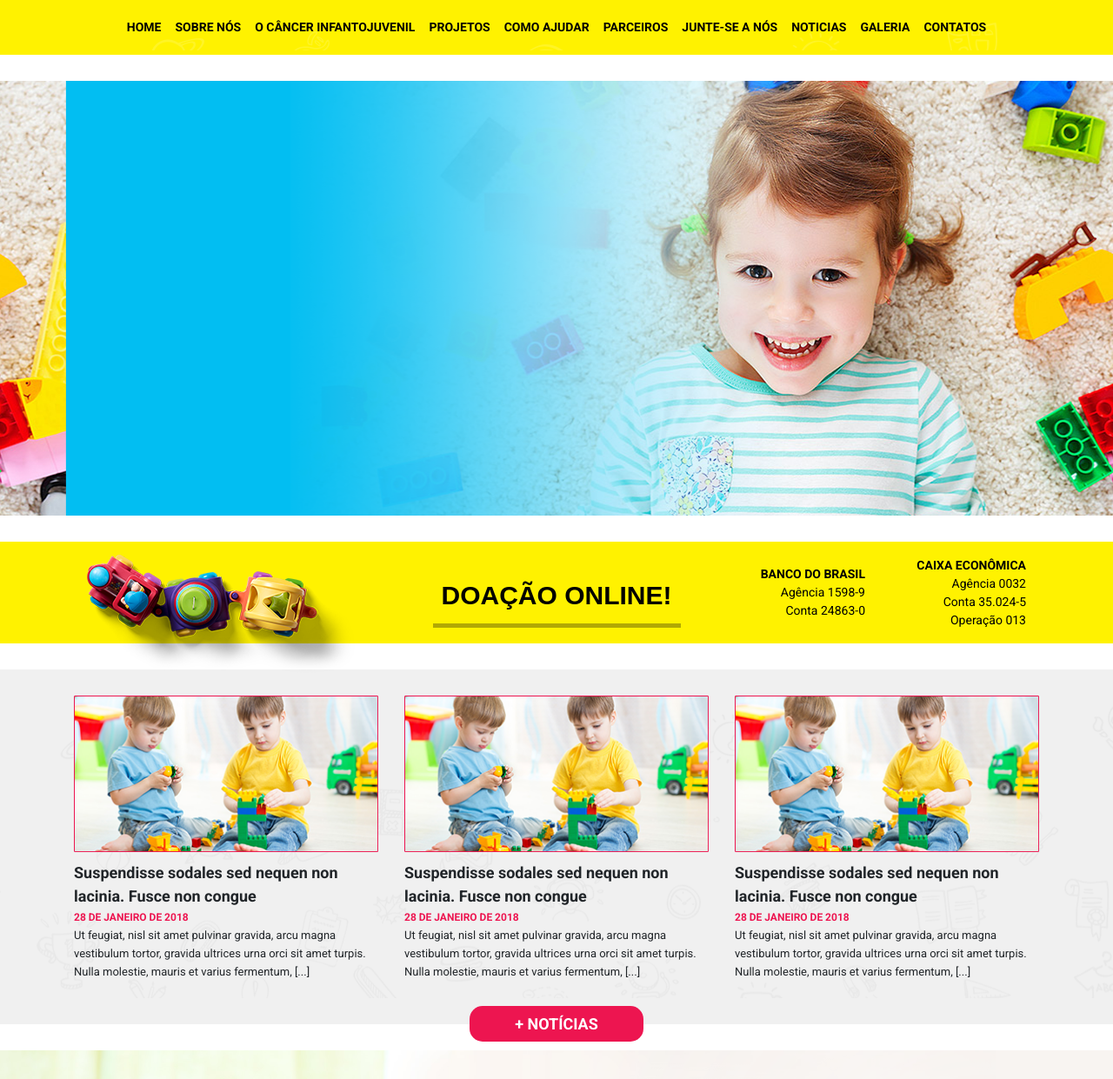
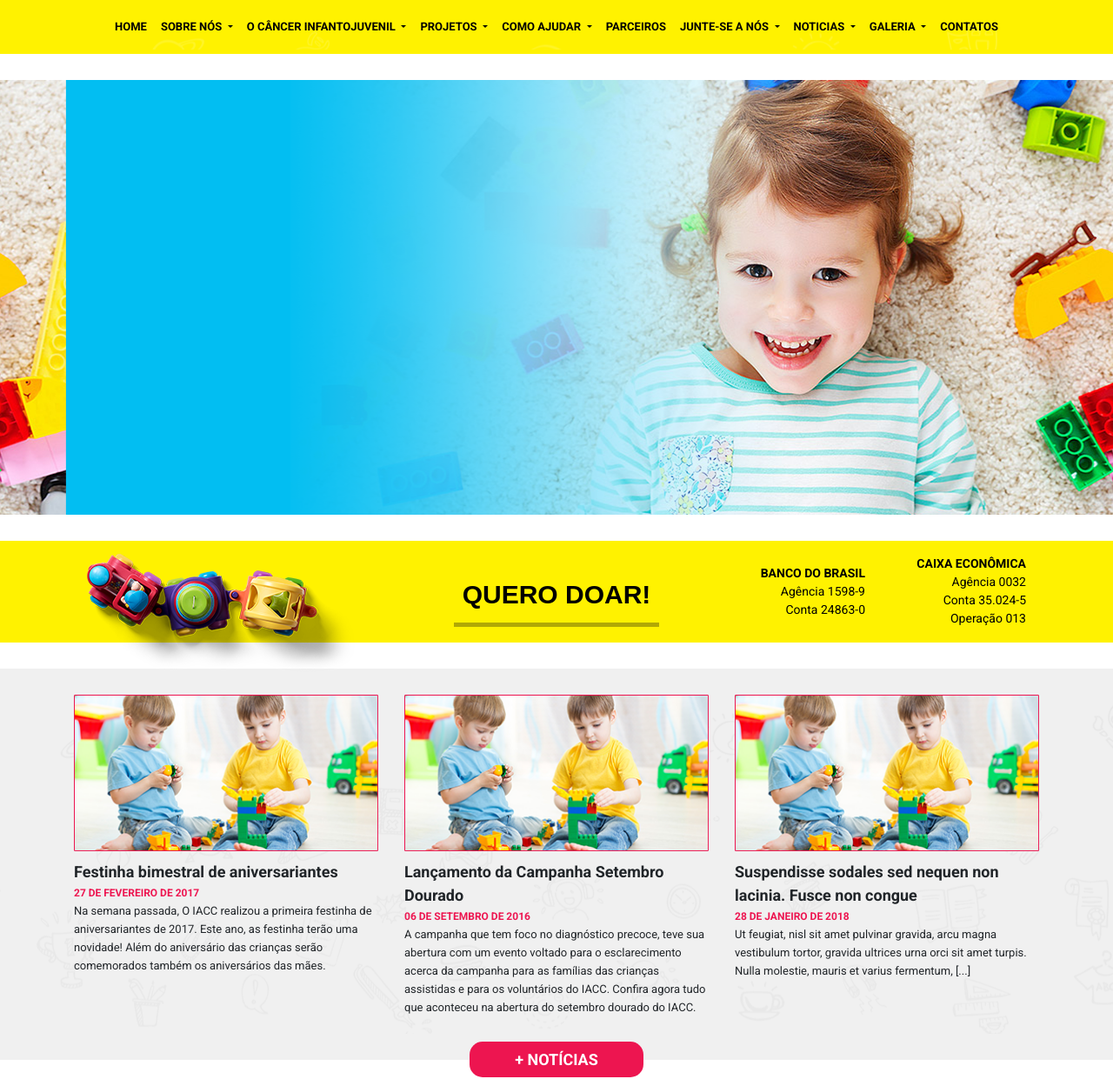
Before and after one commit to developerjonilson/iacc, a plain HTML site: page index.html in a window 1280 px wide. Shown: the part 94-1335 px from the top of the page at 87% size. Drawn offline with nearby package versions, Linux system fonts and the light colour scheme.

Commit message:
Menu
Inseridos Dropdown

```diff
--- a/css/style.css
+++ b/css/style.css
@@ -37,9 +37,18 @@ body {
 }
 
 .nav-item a {
-  font-size: 14px;
+  font-size: 13px;
   color: #000000 !important;
 }
+
+.dropdown:hover .dropdown-menu{
+  display: block;
+}
+
+.dropdown-backgroud{
+  background-color: #fff200 !important;
+}
+
 
 .section-top-bar{
   background-color: #fff200 !important;
--- a/index.html
+++ b/index.html
@@ -17,8 +17,9 @@
 
     <section class="section-navbar">
       <div class="container">
-        <nav class="navbar navbar-expand-lg navbar-light bg-light nav-background-color font-bold nav-fonts" style="background-image: url('img/doodle_bg.png');">
-          <a class="navbar-bran mr-auto ml-auto" href="#"><img src="img/LOGO.png" alt="IACC" class="logotipo"></a>
+          <nav class="navbar navbar-expand-lg navbar-light bg-light nav-background-color font-bold nav-fonts" style="background-image: url('img/doodle_bg.png');">
+            <a class="navbar-bran mr-auto ml-auto" href="#"><img src="img/LOGO.png" alt="IACC" class="logotipo"></a>
+        </div>
         </nav>
       </div>
 
@@ -37,32 +38,76 @@
               <li class="nav-item">
                 <a class="nav-link" href="#">HOME</a>
               </li>
+              <li class="nav-item dropdown">
+                  <a class="nav-link dropdown-toggle" href="#" id="navbarDropdown" role="button" data-toggle="dropdown" aria-haspopup="true" aria-expanded="false">
+                    SOBRE NÓS
+                  </a>
+                  <div class="dropdown-menu dropdown-backgroud" aria-labelledby="navbarDropdown">
+                    <a class="dropdown-item font-bold" href="#">O IACC</a>
+                    <a class="dropdown-item font-bold" href="#">SERVIÇOS PRESTADOS</a>
+                    <a class="dropdown-item font-bold" href="#">MISSÃO, VISÃO E VALORES</a>
+                    <a class="dropdown-item font-bold" href="#">ESTATUTO IACC</a>
+                </li>
+                <li class="nav-item dropdown">
+                    <a class="nav-link dropdown-toggle" href="#" id="navbarDropdown" role="button" data-toggle="dropdown" aria-haspopup="true" aria-expanded="false">
+                      O CÂNCER INFANTOJUVENIL
+                    </a>
+                    <div class="dropdown-menu dropdown-backgroud" aria-labelledby="navbarDropdown">
+                      <a class="dropdown-item font-bold" href="#">O QUE É O CÂNCER</a>
+                      <a class="dropdown-item font-bold" href="#">SINAIS E SINTOMAS</a>
+                      <a class="dropdown-item font-bold" href="#">TIPOS DE CÂNCER</a>
+                      <a class="dropdown-item font-bold" href="#">MATERIAIS EDUCATIVOS</a>
+                  </li>
+                  <li class="nav-item dropdown">
+                      <a class="nav-link dropdown-toggle" href="#" id="navbarDropdown" role="button" data-toggle="dropdown" aria-haspopup="true" aria-expanded="false">
+                        PROJETOS
+                      </a>
+                      <div class="dropdown-menu dropdown-backgroud" aria-labelledby="navbarDropdown">
+                        <a class="dropdown-item font-bold" href="#">SUBMISSÃO DE PROJETOS</a>
+                        <a class="dropdown-item font-bold" href="#">EDITAIS</a>
+                    </li>
+                    <li class="nav-item dropdown">
+                        <a class="nav-link dropdown-toggle" href="#" id="navbarDropdown" role="button" data-toggle="dropdown" aria-haspopup="true" aria-expanded="false">
+                          COMO AJUDAR
+                        </a>
+                        <div class="dropdown-menu dropdown-backgroud" aria-labelledby="navbarDropdown">
+                          <a class="dropdown-item font-bold" href="#">FINANCIAMENTO COLETIVO</a>
+                          <a class="dropdown-item font-bold" href="#">LEIS DE INCETIVOS</a>
+                          <a class="dropdown-item font-bold" href="#">LOJA VIRTUAL</a>
+                          <a class="dropdown-item font-bold" href="#">DEPÓSITO EM CONTA</a>
+                          <a class="dropdown-item font-bold" href="#como-doar">DOAÇÃO ONLINE</a>
+                          <a class="dropdown-item font-bold" href="#">DOAÇÃO MENSAL</a>
+                          <a class="dropdown-item font-bold" href="#">EMPRESAS PARCEIRAS</a>
+                      </li>
               <li class="nav-item">
-                <a class="nav-link" href="#">SOBRE NÓS</a>
+                <a class="nav-link" href="#partners">PARCEIROS</a>
               </li>
+              <li class="nav-item dropdown">
+                  <a class="nav-link dropdown-toggle" href="#" id="navbarDropdown" role="button" data-toggle="dropdown" aria-haspopup="true" aria-expanded="false">
+                    JUNTE-SE A NÓS
+                  </a>
+                  <div class="dropdown-menu dropdown-backgroud" aria-labelledby="navbarDropdown">
+                    <a class="dropdown-item font-bold" href="#">VOLUNTARIADO</a>
+                    <a class="dropdown-item font-bold" href="#">ESTÁGIO</a>
+                </li>
+                <li class="nav-item dropdown">
+                    <a class="nav-link dropdown-toggle" href="#" id="navbarDropdown" role="button" data-toggle="dropdown" aria-haspopup="true" aria-expanded="false">
+                      NOTICIAS
+                    </a>
+                    <div class="dropdown-menu dropdown-backgroud" aria-labelledby="navbarDropdown">
+                      <a class="dropdown-item font-bold" href="#">EVENTOS DO IACC</a>
+                      <a class="dropdown-item font-bold" href="#">ARTIGOS</a>
+                      <a class="dropdown-item font-bold" href="#">MATÉRIAS</a>
+                  </li>
+                  <li class="nav-item dropdown">
+                      <a class="nav-link dropdown-toggle" href="#" id="navbarDropdown" role="button" data-toggle="dropdown" aria-haspopup="true" aria-expanded="false">
+                        GALERIA
+                      </a>
+                      <div class="dropdown-menu dropdown-backgroud" aria-labelledby="navbarDropdown">
+                        <a class="dropdown-item font-bold" href="#">VÍDEOS</a>
+                    </li>
               <li class="nav-item">
-                <a class="nav-link" href="#">O CÂNCER INFANTOJUVENIL</a>
-              </li>
-              <li class="nav-item">
-                <a class="nav-link" href="#">PROJETOS</a>
-              </li>
-              <li class="nav-item">
-                <a class="nav-link" href="#como-doar">COMO AJUDAR</a>
-              </li>
-              <li class="nav-item">
-                <a class="nav-link" href="#">PARCEIROS</a>
-              </li>
-              <li class="nav-item">
-                <a class="nav-link" href="#">JUNTE-SE A NÓS</a>
-              </li>
-              <li class="nav-item">
-                <a class="nav-link" href="#news">NOTICIAS</a>
-              </li>
-              <li class="nav-item">
-                <a class="nav-link" href="#">GALERIA</a>
-              </li>
-              <li class="nav-item">
-                <a class="nav-link" href="#">CONTATOS</a>
+                <a class="nav-link" href="#contacts">CONTATOS</a>
               </li>
             </ul>
           </div>
@@ -96,7 +141,7 @@
                 <div class="row d-flex align-items-center">
 
                   <div class="col-12 col-md-6">
-                    <a href="#"><h2 class="donaiton-title font-bold btn btn-donation btn-donate"> DOAÇÃO ONLINE!</h2></a>
+                    <a href="#"><h2 class="donaiton-title font-bold btn btn-donation btn-donate"> QUERO DOAR!</h2></a>
                   </div>
 
                   <div class="col-12 col-md-3 text-right">
@@ -127,33 +172,34 @@
             <div class="row">
               <div class="col-12 col-md-4 news-space">
                 <img class="img-fluid image-new" src="img/noticias.png" alt="Noticias">
-                <span class="title-news">Suspendisse sodales sed nequen non lacinia. Fusce non congue</span>
+                <span class="title-news">Festinha bimestral de aniversariantes</span>
                 <div class="font-bold">
                   <span class="date-news">
-                    28 DE JANEIRO DE 2018
+                    27 DE FEVEREIRO DE 2017
                   </span>
                 </div>
                 <div class="font">
                   <span class="previous-news">
-                    Ut feugiat, nisl sit amet pulvinar gravida, arcu magna
-                    vestibulum tortor, gravida ultrices urna orci sit amet turpis.
-                    Nulla molestie, mauris et varius fermentum, [...]
+                      Na semana passada, O IACC realizou a primeira festinha de aniversariantes de 2017.
+                      Este ano, as festinha terão uma novidade! Além do aniversário das crianças serão
+                      comemorados também os aniversários das mães.
                   </span>
                 </div>
               </div>
               <div class="col-12 col-md-4 news-space">
                 <img class="img-fluid image-new" src="img/noticias.png" alt="Noticias">
-                <span class="title-news">Suspendisse sodales sed nequen non lacinia. Fusce non congue</span>
+                <span class="title-news">Lançamento da Campanha Setembro Dourado</span>
                 <div class="font-bold">
                   <span class="date-news">
-                    28 DE JANEIRO DE 2018
+                    06 DE SETEMBRO DE 2016
                   </span>
                 </div>
                 <div class="font">
                   <span class="previous-news">
-                    Ut feugiat, nisl sit amet pulvinar gravida, arcu magna
-                    vestibulum tortor, gravida ultrices urna orci sit amet turpis.
-                    Nulla molestie, mauris et varius fermentum, [...]
+                      A campanha que tem foco no diagnóstico precoce, teve sua abertura com um evento
+                      voltado para o esclarecimento acerca da campanha para as famílias das crianças
+                      assistidas e para os voluntários do IACC. Confira agora tudo que aconteceu na
+                      abertura do setembro dourado do IACC.
                   </span>
                 </div>
               </div>
@@ -251,7 +297,7 @@
       </div>
     </section>
 
-    <section class="section-partners">
+    <section class="section-partners" id="partners">
       <div class="container">
         <div class="row">
           <div class="col-12 col-md-5">
@@ -322,7 +368,7 @@
       </div>
     </section>
 
-    <section class="contato-us">
+    <section class="contato-us" id="contacts">
       <div class="" style="background-image: url('img/bottom-site.png');">
         <div class="container">
           <div class="row">
```
Also changed, not shown: img/noticia1.JPG (added), img/noticia1.png (added).
